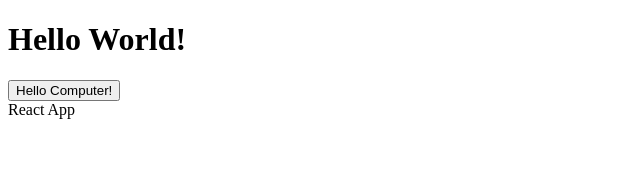
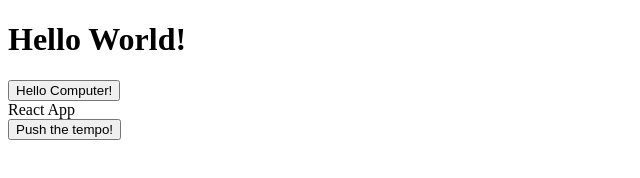
Before and after one commit to Mausp7/git-practice-akarmi, a plain HTML site: page index.html in a window 1280 px wide. Shown: the whole page, without its empty margins (0-640 px from the left). Drawn offline with Linux system fonts and the light colour scheme.

Commit message:
Push button added.

```diff
--- a/index.html
+++ b/index.html
@@ -10,5 +10,6 @@
 		<h1>Hello World!</h1>
 		<button>Hello Computer!</button>
 		<div id="root">React App</div>
+		<button>Push the tempo!</button>
 	</body>
 </html>
```
